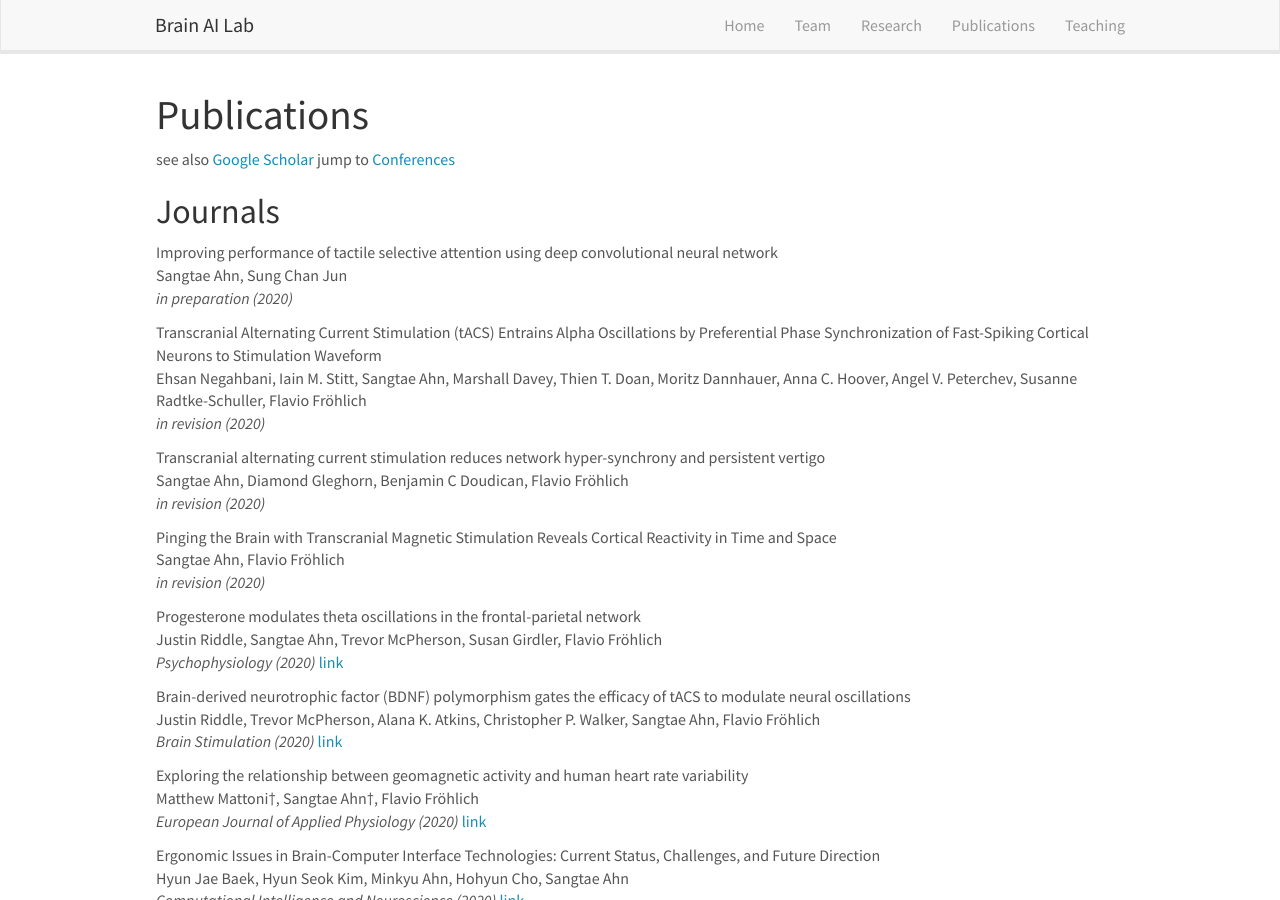
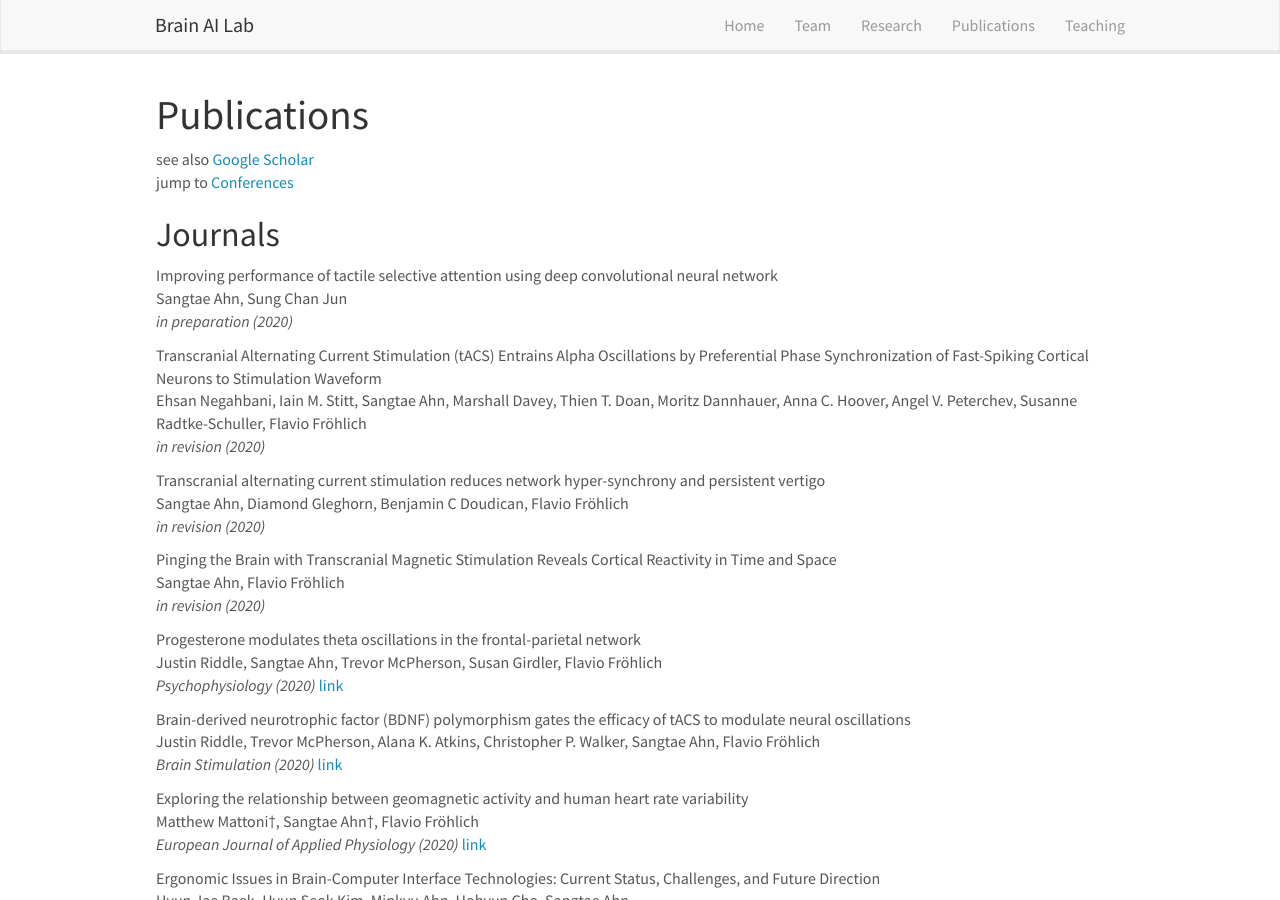
Before and after one commit to KNU-BrainAI/knu-brainai.github.io, a Jekyll site: the page built from _pages/publications.md, in a window 1280 px wide and 900 px high. Built offline with Jekyll 4.4.1, drawn with Linux system fonts in a browser that asks for light colours; nearby versions of some CDN libraries.

```diff
--- a/_pages/publications.md
+++ b/_pages/publications.md
@@ -10,7 +10,7 @@ permalink: /publications/
 # Publications
 
 see also [Google Scholar](https://scholar.google.com/citations?hl=en&user=F-LXQwcAAAAJ&view_op=list_works&sortby=pubdate)
-jump to [Conferences](#Conferences)
+<br /> jump to [Conferences](#Conferences)
 
 ## Journals
 
```
